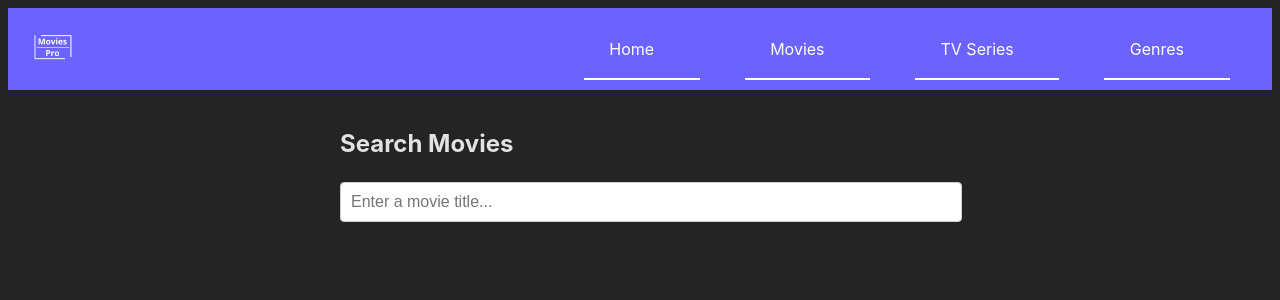
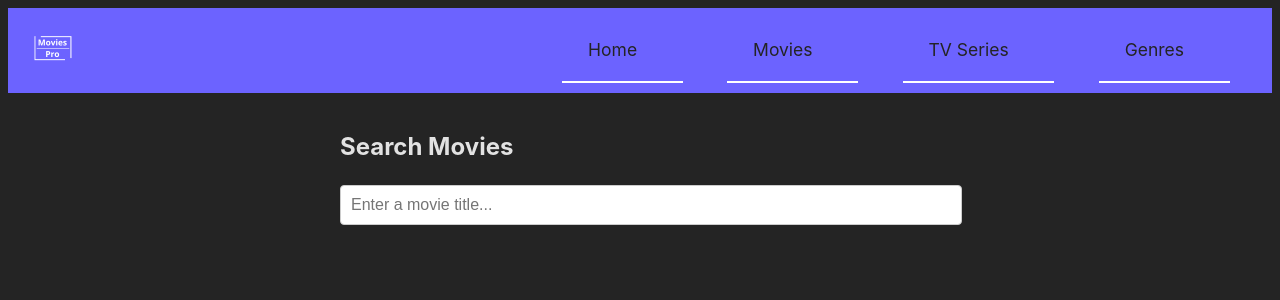
Before and after one commit to Guillo343/moviesPro, a React (Vite) app in the folder movies/: page / in a window 1280 px wide. Shown: the top 300 px of the page. Built offline with nearby package versions, Linux system fonts and the light colour scheme.

Commit message:
Update Navbar.css

```diff
--- a/movies/public/Navbar.css
+++ b/movies/public/Navbar.css
@@ -14,6 +14,7 @@
     padding: 0;
     display: flex;
 }
+
 .nav-ul li {
     cursor: pointer;
     position: relative;
@@ -34,6 +35,7 @@
 }
 .nav-ul li:hover {
     background-color: #17E6B9;
+
 }
 .nav-ul li:hover::before {
     bottom: 56px;
@@ -42,16 +44,19 @@
 }
 .nav-li {
     margin-right: 20px;
-    color: #fff;
+    color: #242424;
     text-decoration: none;
+    font: bold;
+    font-size: 17.5px;
 }
+
 .nav-li a {
-    color: white;
+    color: #242424;
     text-decoration: none;
     padding: 5px 10px;
 }
 .nav-div a {
-    color: #fff;
+    color: #242424;
     text-decoration: none;
 }
 
```
